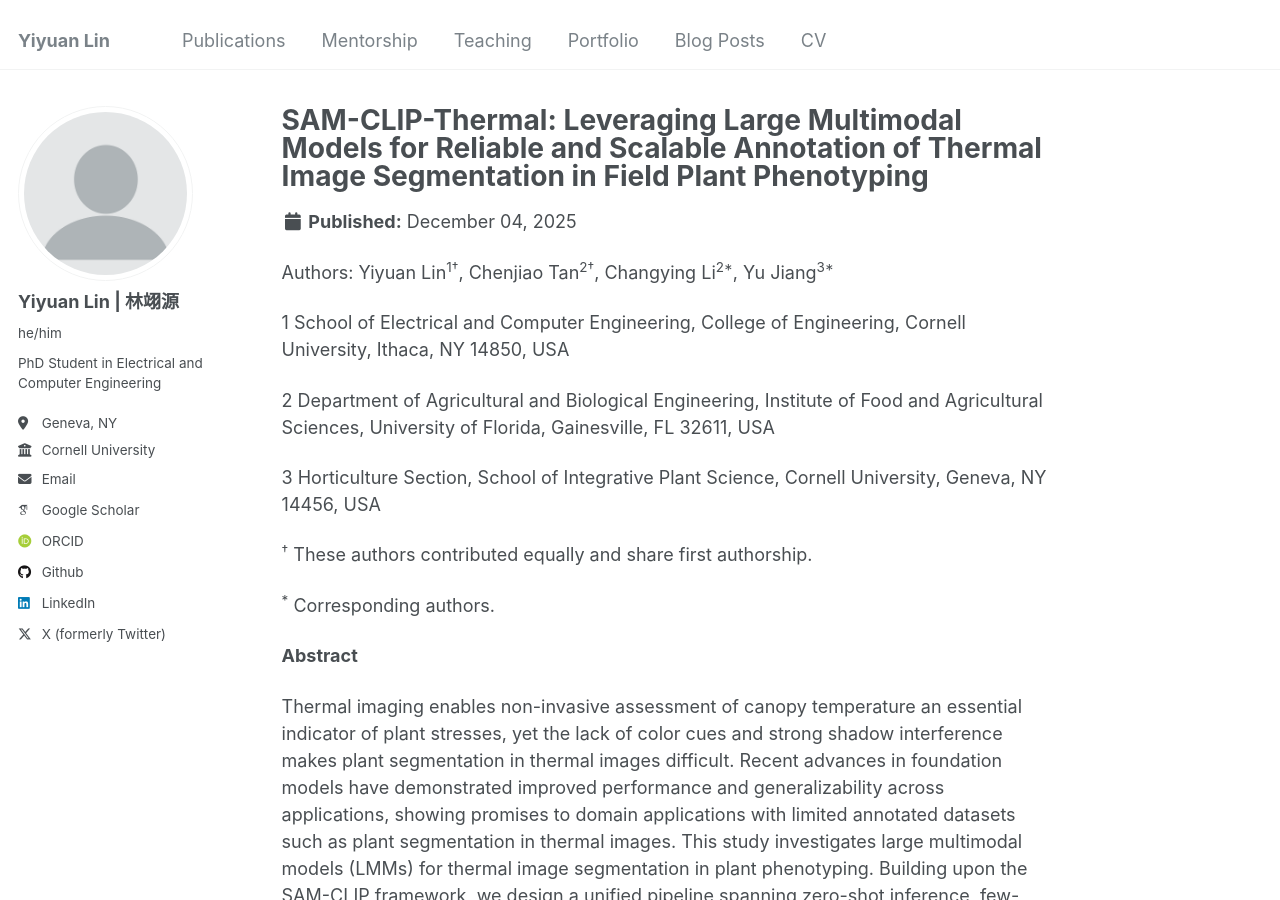
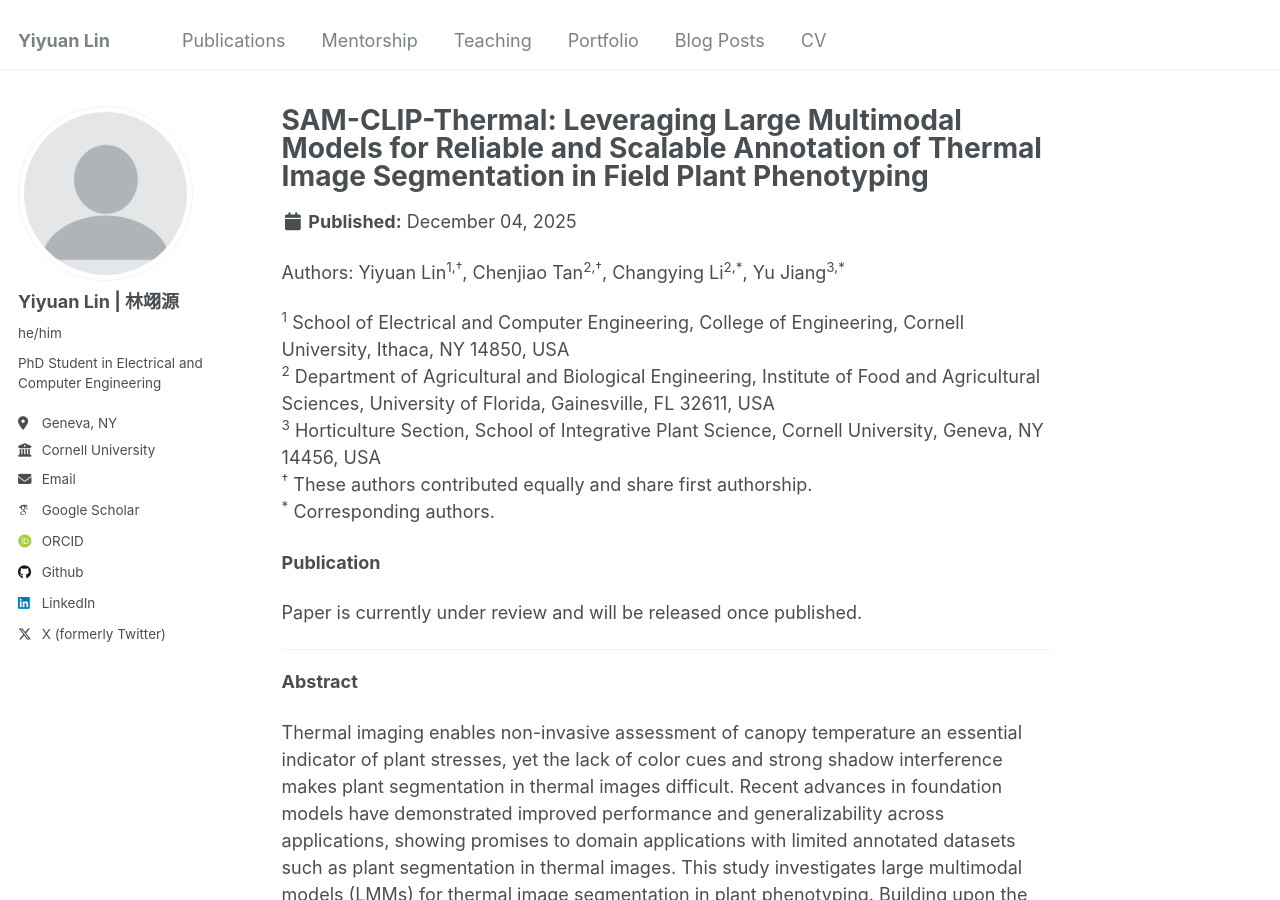
Before and after one commit to YiyuanLinXX/YiyuanLinXX.github.io, a Jekyll site: the page built from _publications/sam-clip-thermal.md, in a window 1280 px wide and 900 px high. Built offline with Jekyll 4.4.1, drawn with Linux system fonts in a browser that asks for light colours; some web fonts are replaced.

Commit message:
update pub

````diff
--- a/_publications/sam-clip-thermal.md
+++ b/_publications/sam-clip-thermal.md
@@ -9,25 +9,31 @@ excerpt: '<strong>Yiyuan Lin</strong>, Chenjiao Tan, Changying Li, Yu Jiang, Com
 date: 2025-12-04
 ---
 
-<!-- Citation:  2024 ASABE Annual International Meeting  2401108.(doi:10.13031/aim.202401108) -->
-Authors: Yiyuan Lin<sup>1†</sup>, Chenjiao Tan<sup>2†</sup>, Changying Li<sup>2*</sup>, Yu Jiang<sup>3*</sup>
+<!-- Authors -->
+Authors: Yiyuan Lin<sup>1,†</sup>, Chenjiao Tan<sup>2,†</sup>, Changying Li<sup>2,*</sup>, Yu Jiang<sup>3,*</sup>
 
-1 School of Electrical and Computer Engineering, College of Engineering, Cornell University, Ithaca, NY 14850, USA
-
-2 Department of Agricultural and Biological Engineering, Institute of Food and Agricultural Sciences, University of Florida, Gainesville, FL 32611, USA
-
-3 Horticulture Section, School of Integrative Plant Science, Cornell University, Geneva, NY 14456, USA
-
-<sup>†</sup> These authors contributed equally and share first authorship.
-
+<!-- Affiliation -->
+<sup>1</sup> School of Electrical and Computer Engineering, College of Engineering, Cornell University, Ithaca, NY 14850, USA<br/>
+<sup>2</sup> Department of Agricultural and Biological Engineering, Institute of Food and Agricultural Sciences, University of Florida, Gainesville, FL 32611, USA<br/>
+<sup>3</sup> Horticulture Section, School of Integrative Plant Science, Cornell University, Geneva, NY 14456, USA<br/>
+<sup>†</sup> These authors contributed equally and share first authorship.<br/>
 <sup>*</sup> Corresponding authors.
 
+<!-- Paper URL -->
+**Publication**
+
+Paper is currently under review and will be released once published.
+
+---
+
+<!-- Abstract and Keyword -->
 **Abstract**
 
 Thermal imaging enables non-invasive assessment of canopy temperature an essential indicator of plant stresses, yet the lack of color cues and strong shadow interference makes plant segmentation in thermal images difficult. Recent advances in foundation models have demonstrated improved performance and generalizability across applications, showing promises to domain applications with limited annotated datasets such as plant segmentation in thermal images. This study investigates large multimodal models (LMMs) for thermal image segmentation in plant phenotyping. Building upon the SAM-CLIP framework, we design a unified pipeline spanning zero-shot inference, few-shot and low-shot fine-tuning, and active learning to maximize accuracy with minimal supervision. Evaluations on two thermal datasets, LadyBird Brassica and UGA Brassica, demonstrate robust performance after minimal adaptation across both datasets and superior performance over conventional baselines, achieving mIoU^D^ values of 97.54% on LadyBird dataset and 76.94% on UGA dataset. We also release the resulting thermal segmentation annotations to support community benchmarking and reproducible research, highlighting the potential of LMMs to enable scalable, high quality dataset construction for field phenotyping. The released datasets can be found at: [https://cornell.box.com/s/dh69xf84464yrc1vlws92l1tflx7qa89](https://cornell.box.com/s/dh69xf84464yrc1vlws92l1tflx7qa89).
 
 **Keywords**: thermal image segmentation; large multimodal models; SAM; CLIP; transfer learning; dataset
 
+<!-- Citation -->
 **Citation**
 ```bibtex
 TODO
````
Also changed, not shown: _publications/datr.md (+19 -2 lines), _publications/pm-sam-clip.md (+5 -1 lines), _publications/rice-phenology-stage-mapping.md (+4 -0 lines).
